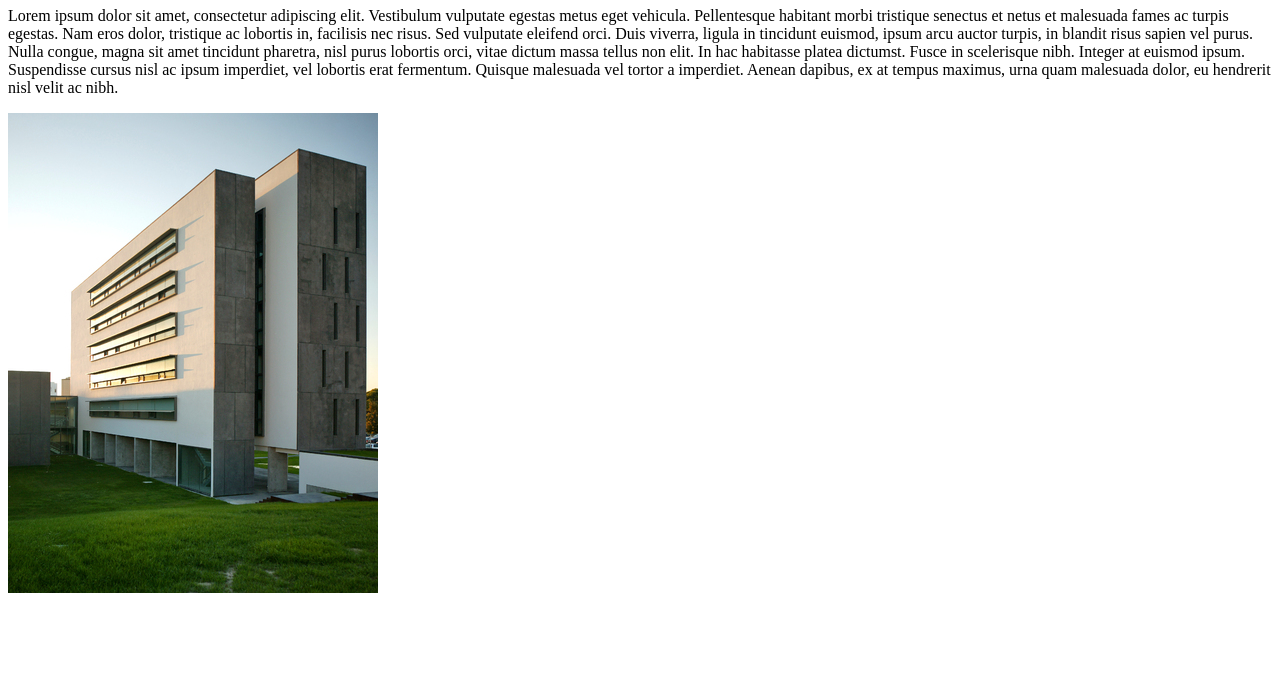
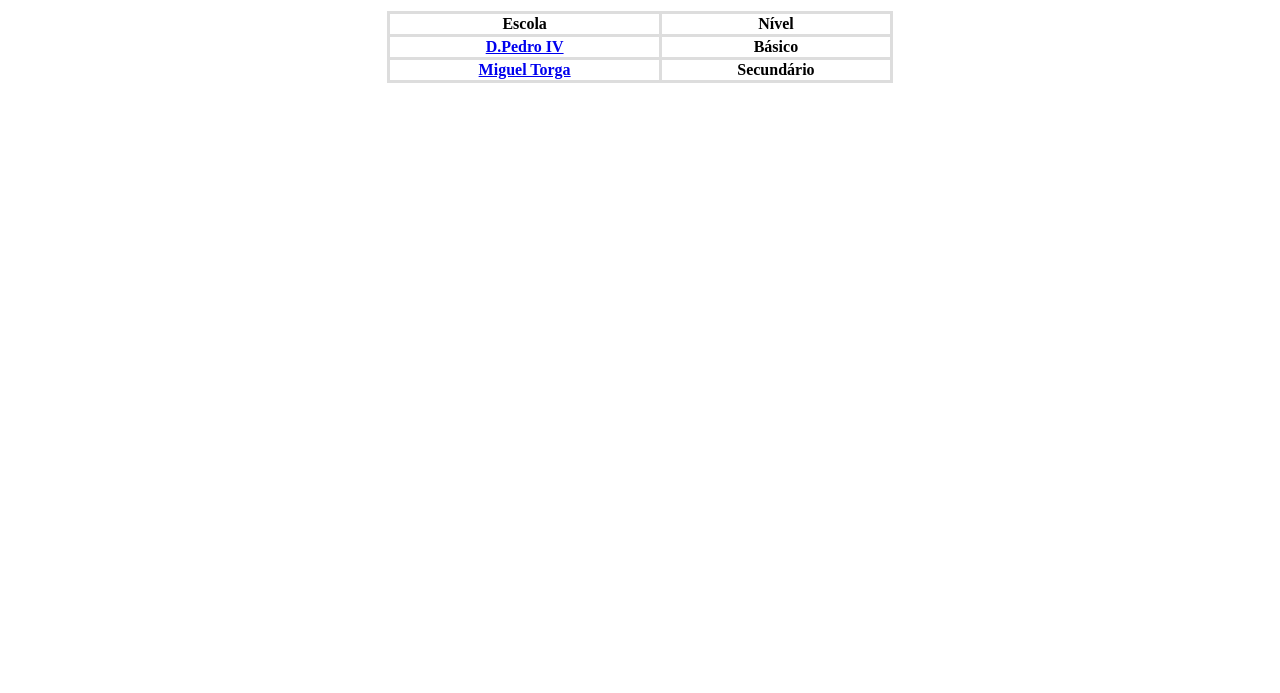
Before and after one commit to RickMaior/IPW-site-pessoal, a plain HTML site: page formacao.html in a window 1280 px wide. Shown: the part 107-800 px from the top of the page. Drawn offline with Linux system fonts and the light colour scheme.

Commit message:
updated formação

```diff
--- a/css/style.css
+++ b/css/style.css
@@ -18,3 +18,18 @@ nav li{
 nav ul{
     text-align-last:justify;
 }
+
+/* tabela formacao */
+
+table, td, th {
+    border: 3px solid #ddd;
+    text-align: center;
+  }
+
+table {
+    margin-left: auto;
+    margin-right: auto;
+    margin-top: 2%;
+    border-collapse: collapse;
+    width: 40%;
+}
--- a/formacao.html
+++ b/formacao.html
@@ -13,14 +13,26 @@
               <li><a href="hobbies.html">Hobbies</a></li>
               <li><a href="formacao.html" id="active">Formação </a></li>
               <li><a href="portfolio.html">Portfólio</a></li>
-              <li><a href="contactos.html">Cotactos</a></li>
+              <li><a href="contactos.html">Contactos</a></li>
           </ul>
       </nav>
         <div>
             <h1>Formação</h1>
-            <p>Lorem ipsum dolor sit amet, consectetur adipiscing elit. Vestibulum vulputate egestas metus eget vehicula. Pellentesque habitant morbi tristique senectus et netus et malesuada fames ac turpis egestas. Nam eros dolor, tristique ac lobortis in, facilisis nec risus. Sed vulputate eleifend orci. Duis viverra, ligula in tincidunt euismod, ipsum arcu auctor turpis, in blandit risus sapien vel purus. Nulla congue, magna sit amet tincidunt pharetra, nisl purus lobortis orci, vitae dictum massa tellus non elit. In hac habitasse platea dictumst. Fusce in scelerisque nibh. Integer at euismod ipsum. Suspendisse cursus nisl ac ipsum imperdiet, vel lobortis erat fermentum. Quisque malesuada vel tortor a imperdiet. Aenean dapibus, ex at tempus maximus, urna quam malesuada dolor, eu hendrerit nisl velit ac nibh.
-            </p>
-            <a href="https://www.estbarreiro.ips.pt/" target="_blank"> <img src="img/ESTBarreiro.jpg" alt="Foto do Barreiro"></a>
+            <table>
+                <tr>
+                    <th>Escola</th>
+                    <th>Nível</th>
+                </tr>
+                <tr>
+                    <th><a href="http://mtorga.edu.pt/index.php/agrupamento/contactos/10-escola-basica-2-3-d-pedro-iv" target="_blank">D.Pedro IV</a></th>
+                    <th>Básico</th>
+                </tr>
+                <tr>
+                    <th><a href="mtorga.edu.pt/" target="_blank">Miguel Torga</a></th>
+                    <th>Secundário</th>
+                </tr>
+            </table>
+
         </div>
 
     </body>
```
Also changed, not shown: contactos.html (+1 -1 lines), hobbies.html (+1 -1 lines), index.html (+1 -1 lines), portfolio.html (+1 -1 lines).
